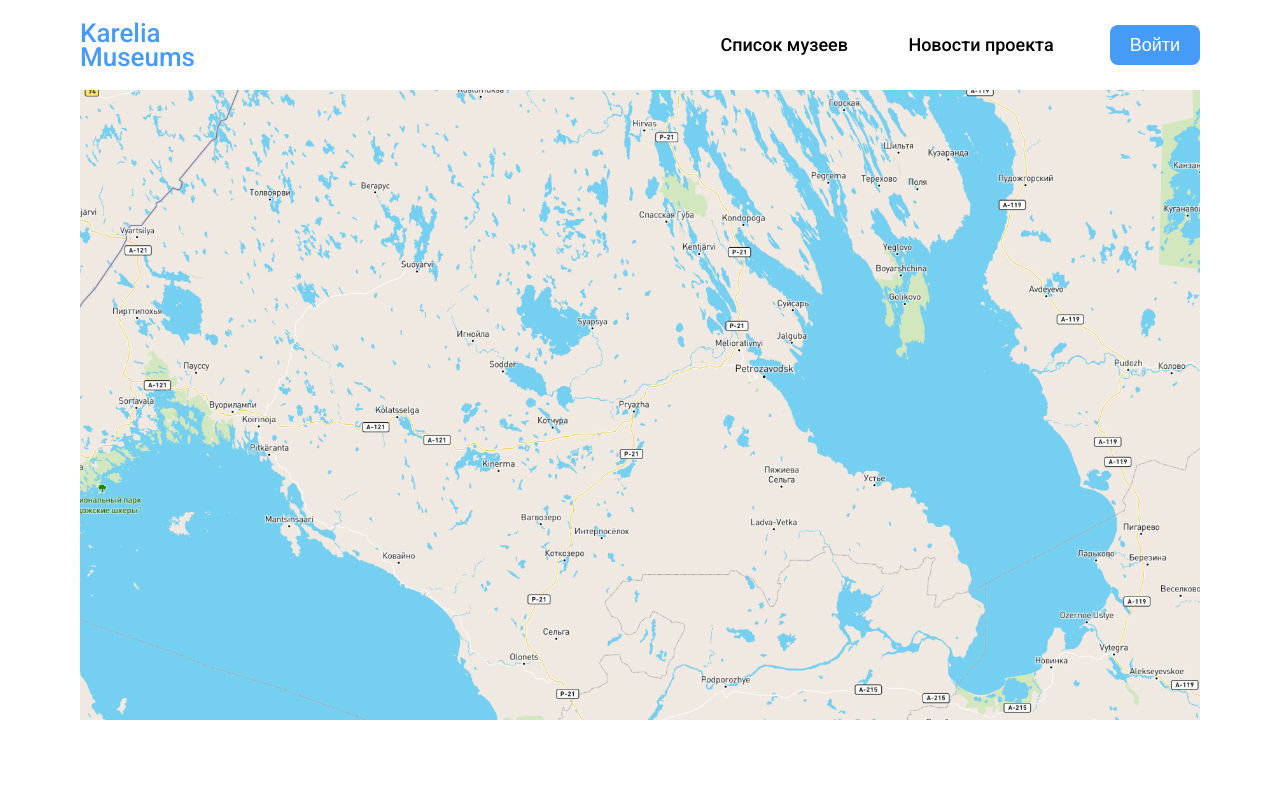
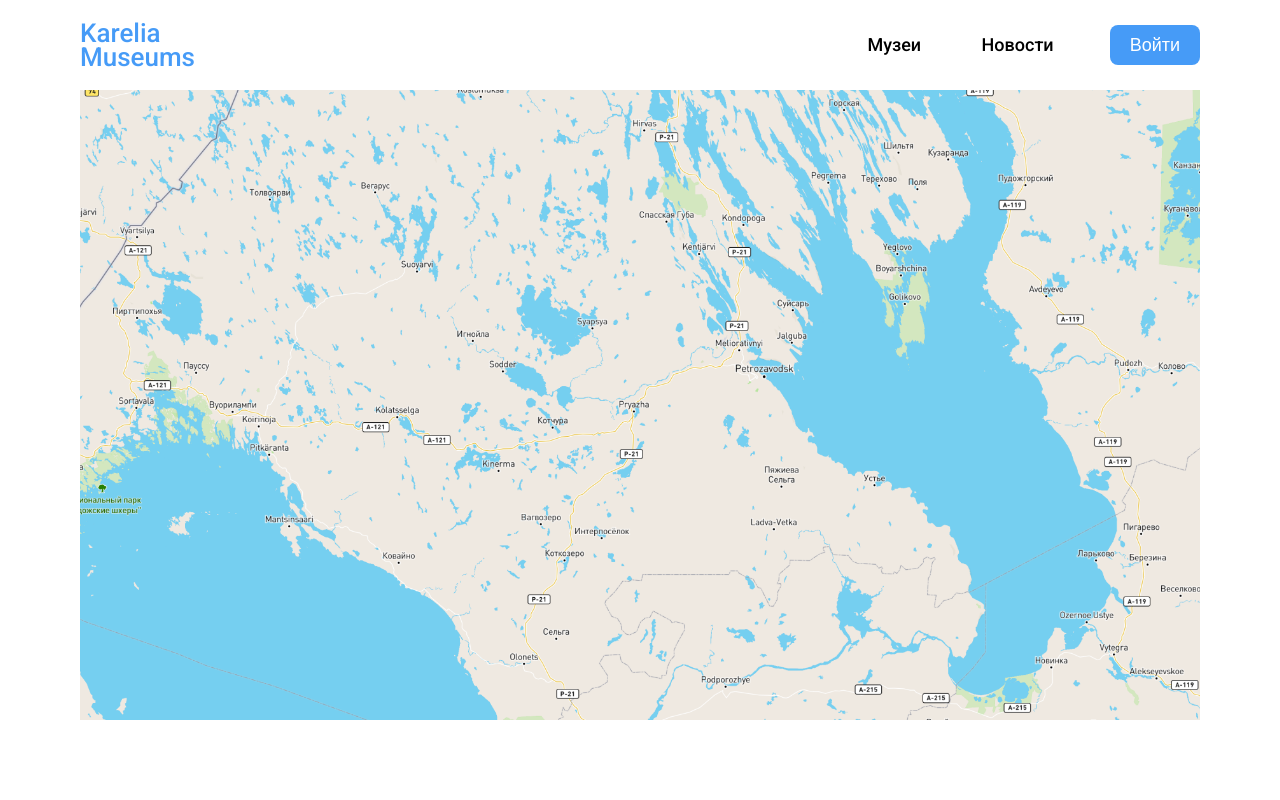
Before and after one commit to pzsohe/musei, a website: page index.html in a window 1280 px wide. Shown: the top 800 px of the page. Drawn offline with Linux system fonts and the light colour scheme.

Commit message:
изменила заголовки

```diff
--- a/index.html
+++ b/index.html
@@ -19,8 +19,8 @@
       </div>
       <div class="header__right-column">
         <div class="menu">
-          <span> Список музеев</span>
-          <span> Новости проекта</span>
+          <span> Музеи </span>
+          <span> Новости </span>
         </div>
         <button class="button--primary">Войти</button>
       </div>
```
Also changed, not shown: 1 other file.
